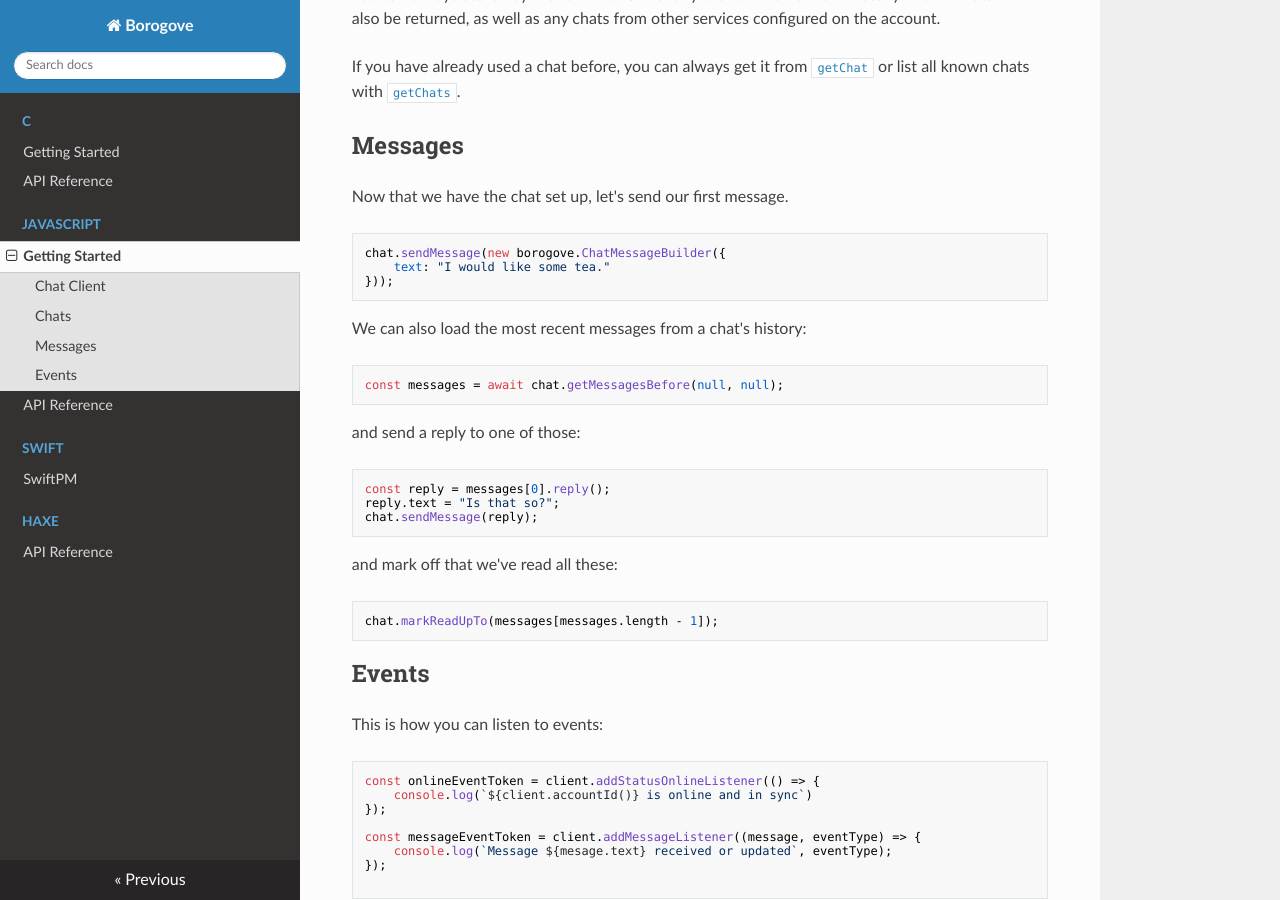
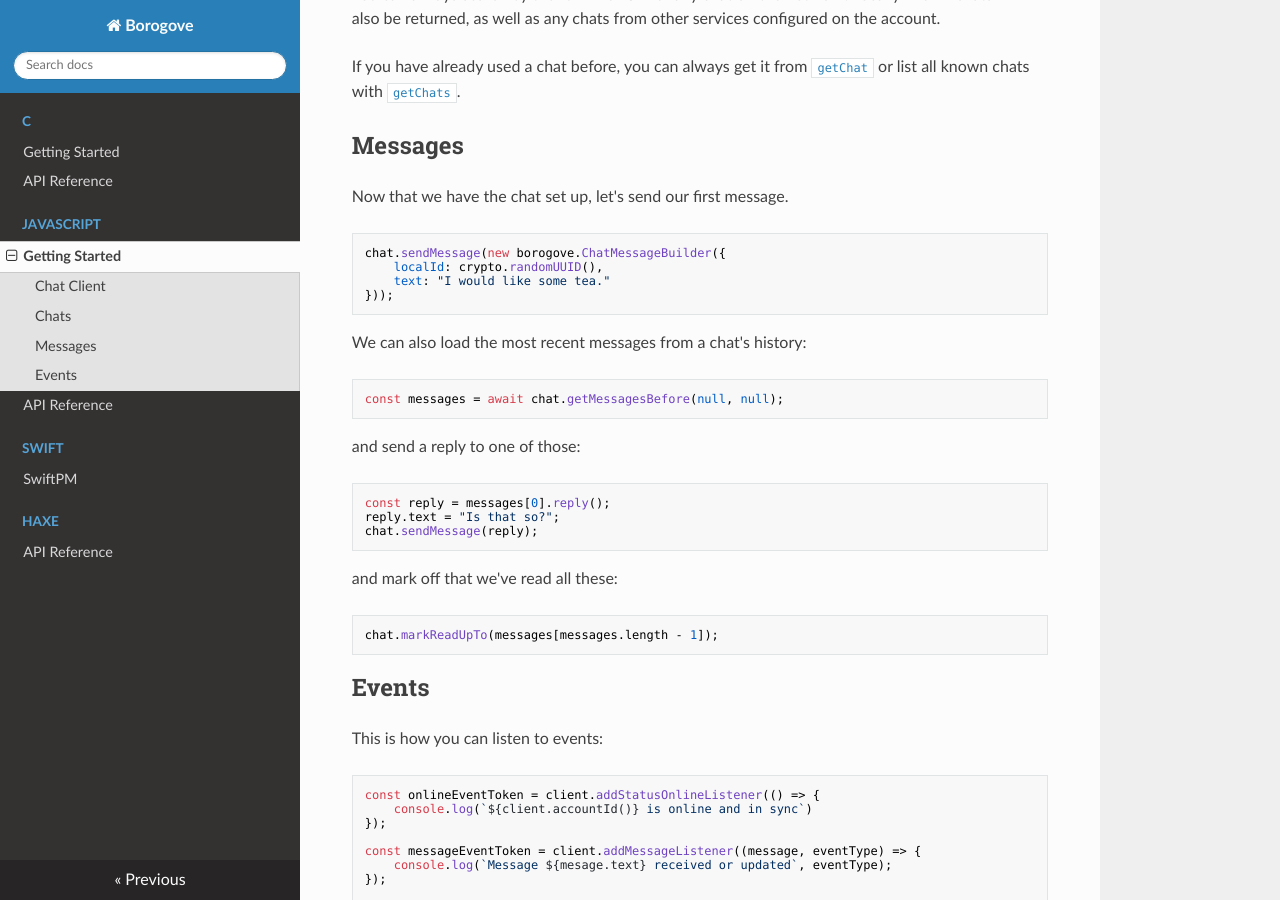
Before and after one commit to snikket-im/snikket-sdk, an MkDocs documentation site: the page built from docs/js/index.md, in a window 1280 px wide and 900 px high, scrolled down 1323 px. Built offline with MkDocs 1.6.1, drawn with Linux system fonts in a browser that asks for light colours; nearby versions of some CDN libraries.

Commit message:
Messages require localID

````diff
--- a/docs/js/index.md
+++ b/docs/js/index.md
@@ -64,6 +64,7 @@ Now that we have the chat set up, let's send our first message.
 
 ```typescript
 chat.sendMessage(new borogove.ChatMessageBuilder({
+	localId: crypto.randomUUID(),
 	text: "I would like some tea."
 }));
 ```
````
